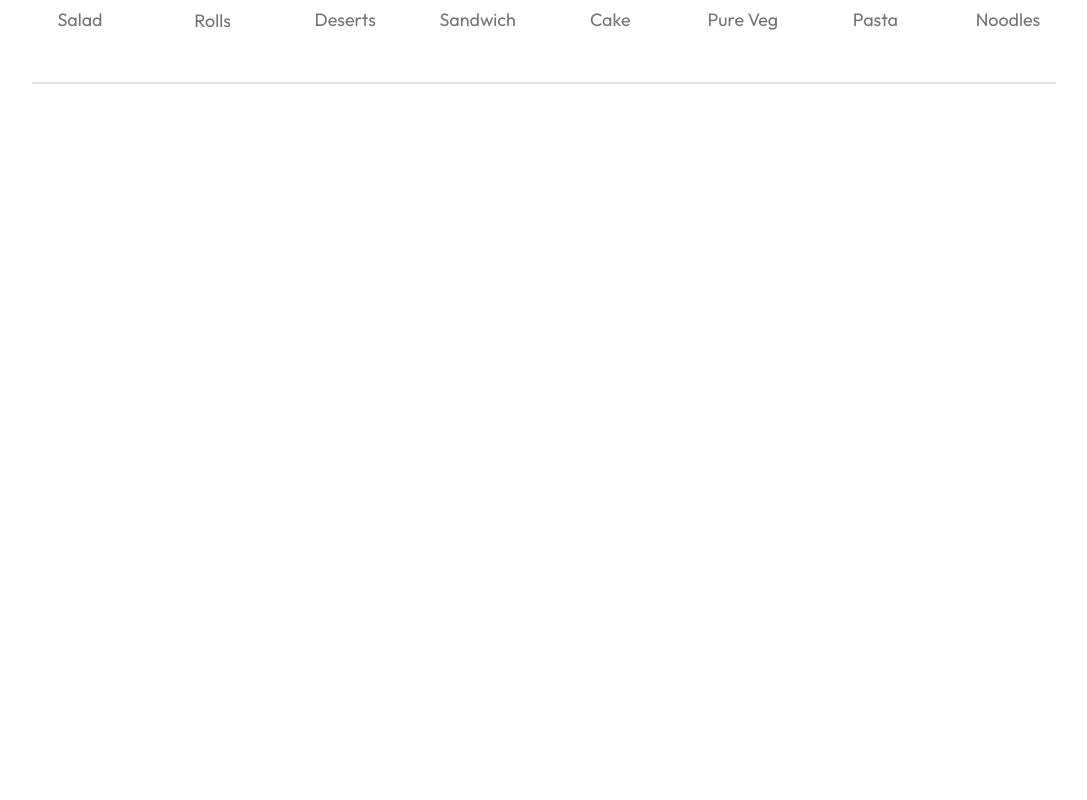
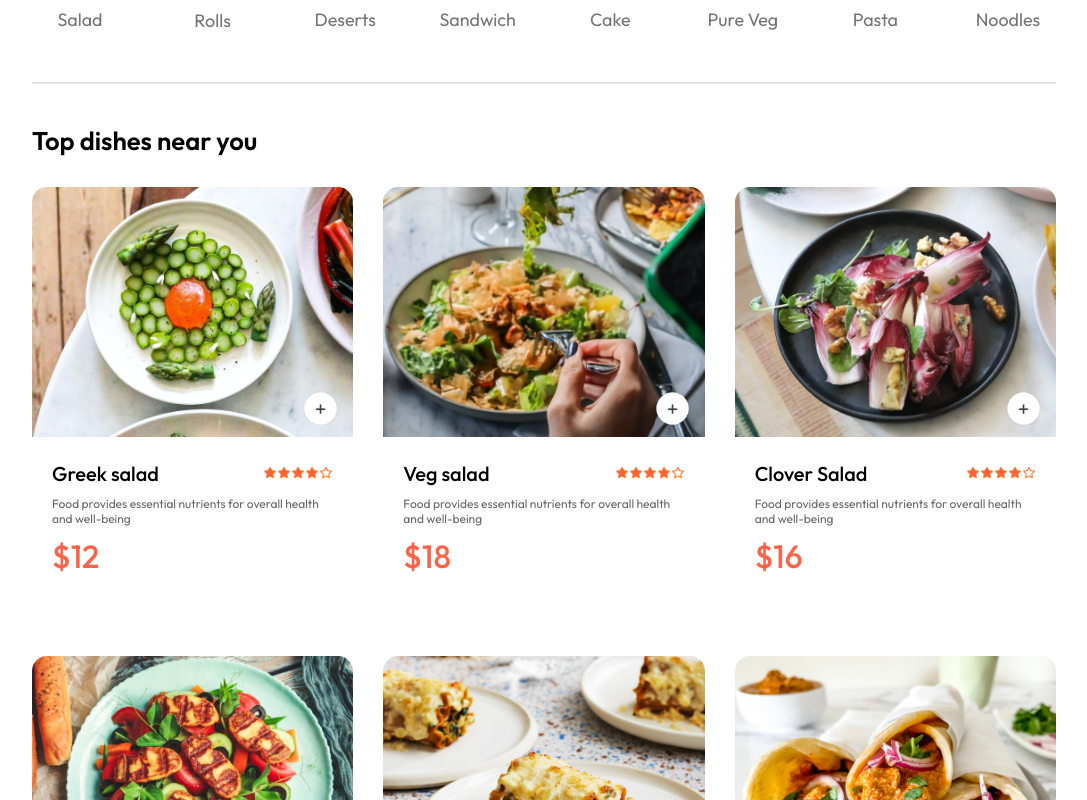
Before and after one commit to baskaranjeeva/eCom, a React (Vite) app: page / in a window 1280 px wide. Shown: the part 820-1620 px from the top of the page, without its empty margins (96-1183 px from the left). Before the commit the page ends 914 px from the top, so only its background shows below. Built offline with nearby package versions, Linux system fonts and the light colour scheme.

Commit message:
food display completed in home menu

```diff
--- /dev/null
+++ b/src/components/FoodDisplay/FoodDisplay.css
@@ -0,0 +1,14 @@
+.food-display {
+  margin-top: 30px;
+}
+.food-display h2 {
+  font-size: max(2vw, 24px);
+  font-weight: 600;
+}
+.food-display-list {
+  display: grid;
+  grid-template-columns: repeat(auto-fill, minmax(240px, 1fr));
+  margin-top: 30px;
+  gap: 30px;
+  row-gap: 50px;
+}
--- /dev/null
+++ b/src/components/FoodDisplay/FoodDisplay.jsx
@@ -0,0 +1,28 @@
+import React, { useContext } from "react";
+import "./FoodDisplay.css";
+import { StoreContext } from "../../context/StoreContext";
+import FoodItem from "../FoodItem/FoodItem";
+const FoodDisplay = ({ category }) => {
+  const { food_list } = useContext(StoreContext);
+  return (
+    <div className="food-display" id="food-display">
+      <h2>Top dishes near you</h2>
+      <div className="food-display-list">
+        {food_list.map((item, index) => {
+          return (
+            <FoodItem
+              key={index}
+              id={item._id}
+              name={item.name}
+              description={item.description}
+              price={item.price}
+              image={item.image}
+            />
+          );
+        })}
+      </div>
+    </div>
+  );
+};
+
+export default FoodDisplay;
--- /dev/null
+++ b/src/components/FoodItem/FoodItem.css
@@ -0,0 +1,65 @@
+.food-item {
+  width: 100%;
+  margin: auto;
+  border-radius: 15px;
+  box-shadow: 0px, 0px, 10px, #00000015;
+  transition: 0.3s;
+  animation: fadeIn 1s;
+}
+.food-item-image {
+  width: 100%;
+  border-radius: 15px 15px 0px 0px;
+}
+.food-item-info {
+  padding: 20px;
+}
+.food-item-name-rating {
+  display: flex;
+  justify-content: space-between;
+  align-items: center;
+  margin-bottom: 10px;
+}
+
+.food-item-name-rating p {
+  font-size: 20px;
+  font-weight: 500;
+}
+.food-item-name-rating img {
+  width: 70px;
+}
+
+.food-item-desc {
+  color: #676767;
+  font-size: 12px;
+}
+.food-item-price {
+  color: tomato;
+  font-size: 32px;
+  font-weight: 500;
+  margin: 10px 0px;
+}
+.food-item-img-container {
+  position: relative;
+}
+.food-item-img-container .add {
+  width: 35px;
+  position: absolute;
+  bottom: 15px;
+  right: 15px;
+  cursor: pointer;
+  border-radius: 50%;
+}
+.food-item-counter {
+  position: absolute;
+  bottom: 15px;
+  right: 15px;
+  display: flex;
+  align-items: center;
+  gap: 10px;
+  padding: 6px;
+  border-radius: 50px;
+  background-color: white;
+}
+.food-item-counter img {
+  width: 30px;
+}
--- /dev/null
+++ b/src/components/FoodItem/FoodItem.jsx
@@ -0,0 +1,46 @@
+import React, { useContext } from "react";
+import "./FoodItem.css";
+import { assets } from "../../assets/assets";
+import { StoreContext } from "../../context/StoreContext";
+const FoodItem = ({ id, name, price, description, image }) => {
+  const { cartItems, addToCart, removeFromCart } = useContext(StoreContext);
+  return (
+    <div className="food-item">
+      <div className="food-item-img-container">
+        <img className="food-item-image" src={image} alt="" />
+        {!cartItems[id] ? (
+          <img
+            className="add"
+            onClick={() => addToCart(id)}
+            src={assets.add_icon_white}
+            alt=""
+          />
+        ) : (
+          <div className="food-item-counter">
+            <img
+              onClick={() => removeFromCart(id)}
+              src={assets.remove_icon_red}
+              alt=""
+            />
+            <p>{cartItems[id]}</p>
+            <img
+              onClick={() => addToCart(id)}
+              src={assets.add_icon_green}
+              alt=""
+            />
+          </div>
+        )}
+      </div>
+      <div className="food-item-info">
+        <div className="food-item-name-rating">
+          <p>{name}</p>
+          <img src={assets.rating_starts} alt="" />
+        </div>
+        <p className="food-item-desc">{description}</p>
+        <p className="food-item-price">${price}</p>
+      </div>
+    </div>
+  );
+};
+
+export default FoodItem;
--- /dev/null
+++ b/src/context/StoreContext.jsx
@@ -0,0 +1,37 @@
+import { createContext, useEffect, useState } from "react";
+import { food_list, menu_list } from "../assets/assets";
+
+export const StoreContext = createContext(null);
+
+const StoreContextProvider = (props) => {
+  const [cartItems, setCartItems] = useState({});
+  console.log(cartItems);
+  const addToCart = (itemId) => {
+    if (!cartItems[itemId]) {
+      setCartItems((prev) => ({ ...prev, [itemId]: 1 }));
+    } else {
+      setCartItems((prev) => ({ ...prev, [itemId]: prev[itemId] + 1 }));
+    }
+  };
+  const removeFromCart = (itemId) => {
+    setCartItems((prev) => ({ ...prev, [itemId]: prev[itemId] - 1 }));
+  };
+  useEffect(() => {
+    console.log(cartItems);
+  }, [cartItems]);
+  const contextValue = {
+    food_list,
+    cartItems,
+    setCartItems,
+    addToCart,
+    removeFromCart,
+  };
+
+  return (
+    <StoreContext.Provider value={contextValue}>
+      {props.children}
+    </StoreContext.Provider>
+  );
+};
+
+export default StoreContextProvider;
--- a/src/main.jsx
+++ b/src/main.jsx
@@ -3,8 +3,11 @@
 import "./index.css";
 import App from "./App.jsx";
 import { BrowserRouter } from "react-router-dom";
+import StoreContextProvider from "./context/StoreContext.jsx";
 createRoot(document.getElementById("root")).render(
   <BrowserRouter>
-    <App />
+    <StoreContextProvider>
+      <App />
+    </StoreContextProvider>
   </BrowserRouter>
 );
--- a/src/pages/Home/Home.jsx
+++ b/src/pages/Home/Home.jsx
@@ -2,12 +2,14 @@
 import "./Home.css";
 import Header from "../../components/Header/Header";
 import ExploreMenu from "../../components/ExploreMenu/ExploreMenu";
+import FoodDisplay from "../../components/FoodDisplay/FoodDisplay";
 const Home = () => {
   const [category, setCategory] = useState("All");
   return (
     <div>
       <Header />
       <ExploreMenu category={category} setCategory={setCategory} />
+      <FoodDisplay category={category} />
     </div>
   );
 };
```
